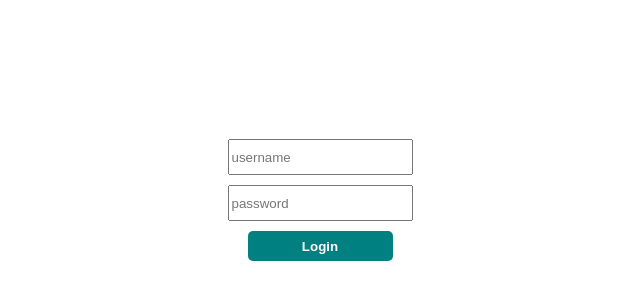
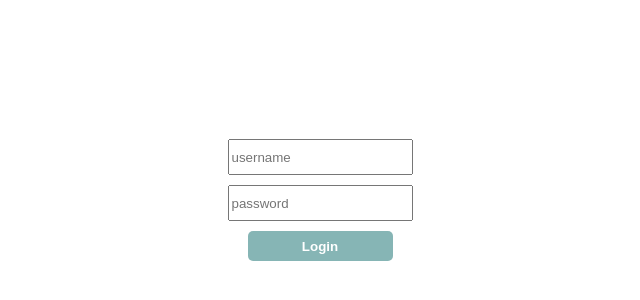
Before and after one commit to akrhode/react-jest-app, a React (Create React App) app: page / in a window 1280 px wide. Shown: the part 208-508 px from the top of the page, without its empty margins (320-960 px from the left). Built offline with nearby package versions, Linux system fonts and the light colour scheme.

Commit message:
Test and disable button

```diff
--- a/src/components/Login.jsx
+++ b/src/components/Login.jsx
@@ -4,7 +4,7 @@ const Login = () => {
       <form>
         <input type="text" placeholder="username"></input>
         <input type="password" placeholder="password"></input>
-        <button>Login</button>
+        <button disabled="true">Login</button>
       </form>
     </div>
   );
```
Also changed, not shown: 2 other files (tests, documents, lock files or other folders).
